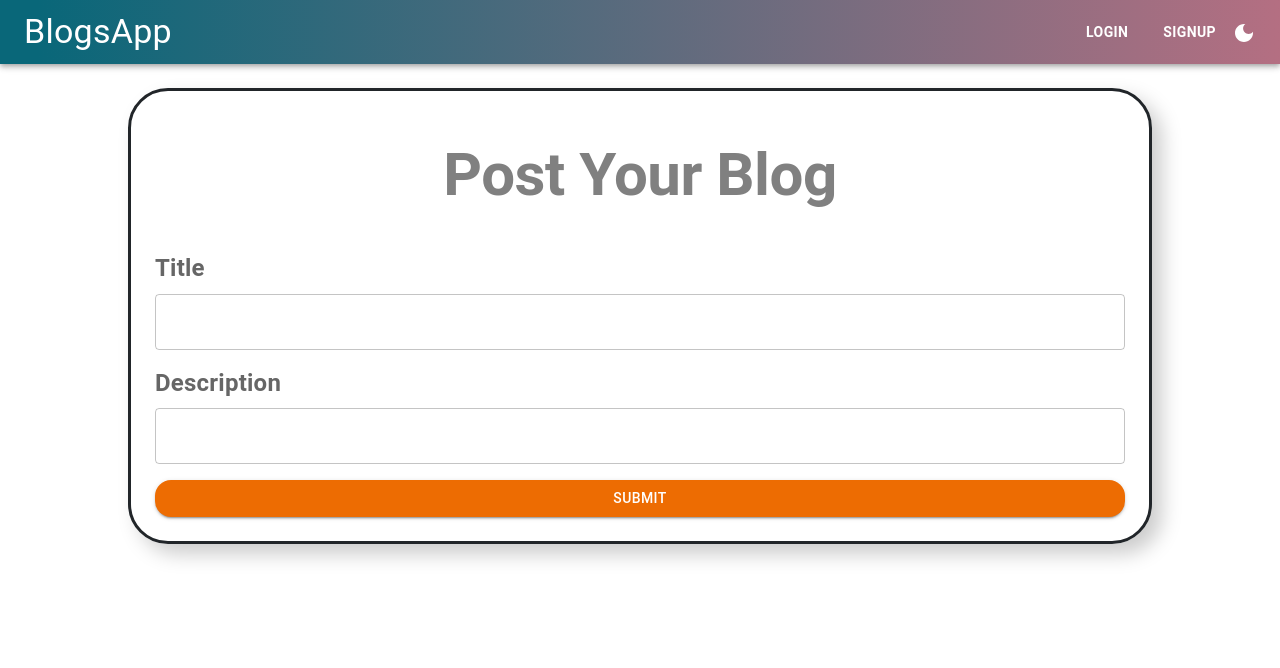
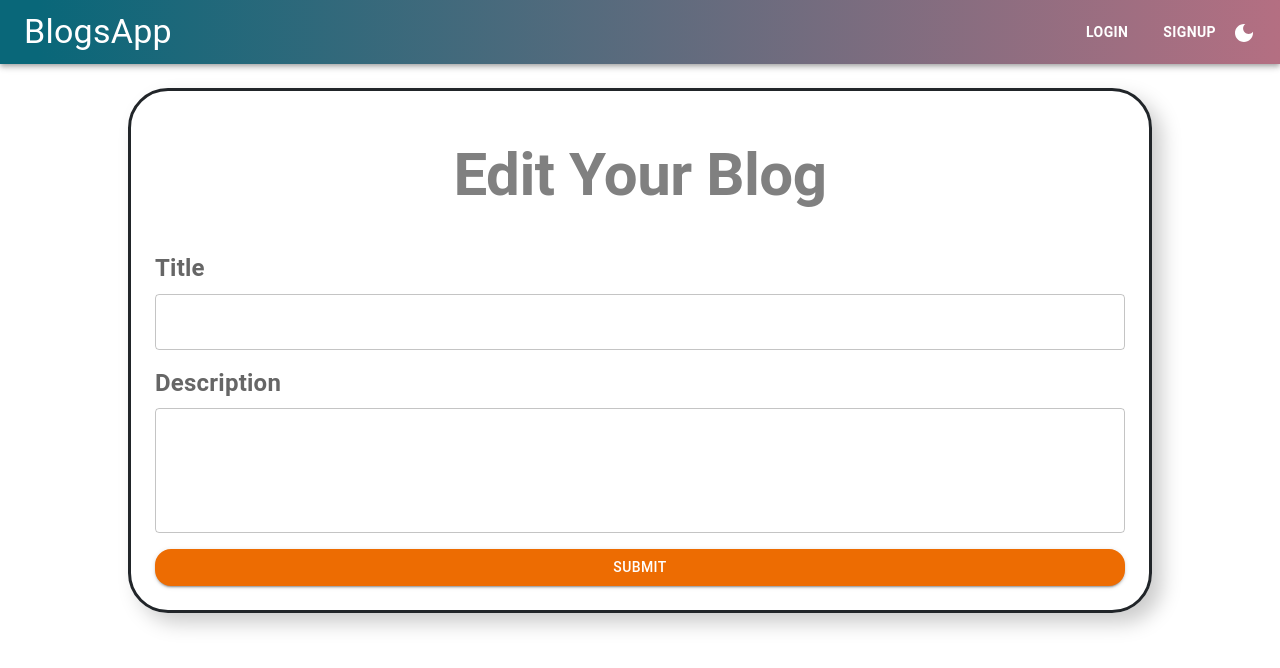
Before and after one commit to khushi2706/Blog-App-using-MERN-stack, a React (Create React App) app in the folder client/: page /myBlogs/1 in a window 1280 px wide. Shown: the top 668 px of the page. Built offline with nearby package versions, Linux system fonts and the light colour scheme; no server answers.

Commit message:
Update BlogDetail.js

```diff
--- a/client/src/componets/BlogDetail.js
+++ b/client/src/componets/BlogDetail.js
@@ -9,9 +9,15 @@ const labelStyles = { mb: 1, mt: 2, fontSize: "24px", fontWeight: "bold" };
 
 const BlogDetail = () => {
   const navigate = useNavigate();
-  // const [blog, setBlog] = useState();
   const id = useParams().id;
-  const [inputs, setInputs] = useState({});
+
+  // Keep setBlog because you use it, but prefix blog with _ to avoid unused warning
+  const [_blog, setBlog] = useState();
+
+  const [inputs, setInputs] = useState({
+    title: "",
+    description: "",
+  });
 
   const handleChange = (e) => {
     setInputs((prevState) => ({
@@ -20,24 +26,24 @@ const BlogDetail = () => {
     }));
   };
 
-  // ✅ useCallback prevents function identity from changing between renders
+  // useCallback to memoize function and avoid unnecessary re-renders
   const fetchDetails = useCallback(async () => {
     try {
       const res = await axios.get(`${config.BASE_URL}/api/blogs/${id}`);
-      const data = await res.data;
+      const data = res.data;
       setBlog(data.blog);
       setInputs({
         title: data.blog.title,
         description: data.blog.description,
       });
     } catch (err) {
-      console.log(err);
+      console.error("Failed to fetch blog details:", err);
     }
   }, [id]);
 
   useEffect(() => {
     fetchDetails();
-  }, [fetchDetails]); // ✅ ESLint happy now
+  }, [fetchDetails]);
 
   const sendRequest = async () => {
     try {
@@ -47,15 +53,20 @@ const BlogDetail = () => {
       });
       return res.data;
     } catch (err) {
-      console.log(err);
+      console.error("Failed to update blog:", err);
     }
   };
 
   const handleSubmit = (e) => {
     e.preventDefault();
     sendRequest()
-      .then((data) => console.log(data))
-      .then(() => navigate("/myBlogs/"));
+      .then((data) => {
+        console.log("Update successful:", data);
+        navigate("/myBlogs/");
+      })
+      .catch((err) => {
+        console.error("Error submitting form:", err);
+      });
   };
 
   return (
@@ -81,8 +92,9 @@ const BlogDetail = () => {
               variant="h2"
               textAlign={"center"}
             >
-              Post Your Blog
+              Edit Your Blog
             </Typography>
+
             <InputLabel sx={labelStyles}>Title</InputLabel>
             <TextField
               name="title"
@@ -90,7 +102,9 @@ const BlogDetail = () => {
               value={inputs.title}
               margin="auto"
               variant="outlined"
+              required
             />
+
             <InputLabel sx={labelStyles}>Description</InputLabel>
             <TextField
               name="description"
@@ -98,7 +112,11 @@ const BlogDetail = () => {
               value={inputs.description}
               margin="auto"
               variant="outlined"
+              multiline
+              minRows={4}
+              required
             />
+
             <Button
               sx={{ mt: 2, borderRadius: 4 }}
               variant="contained"
```
